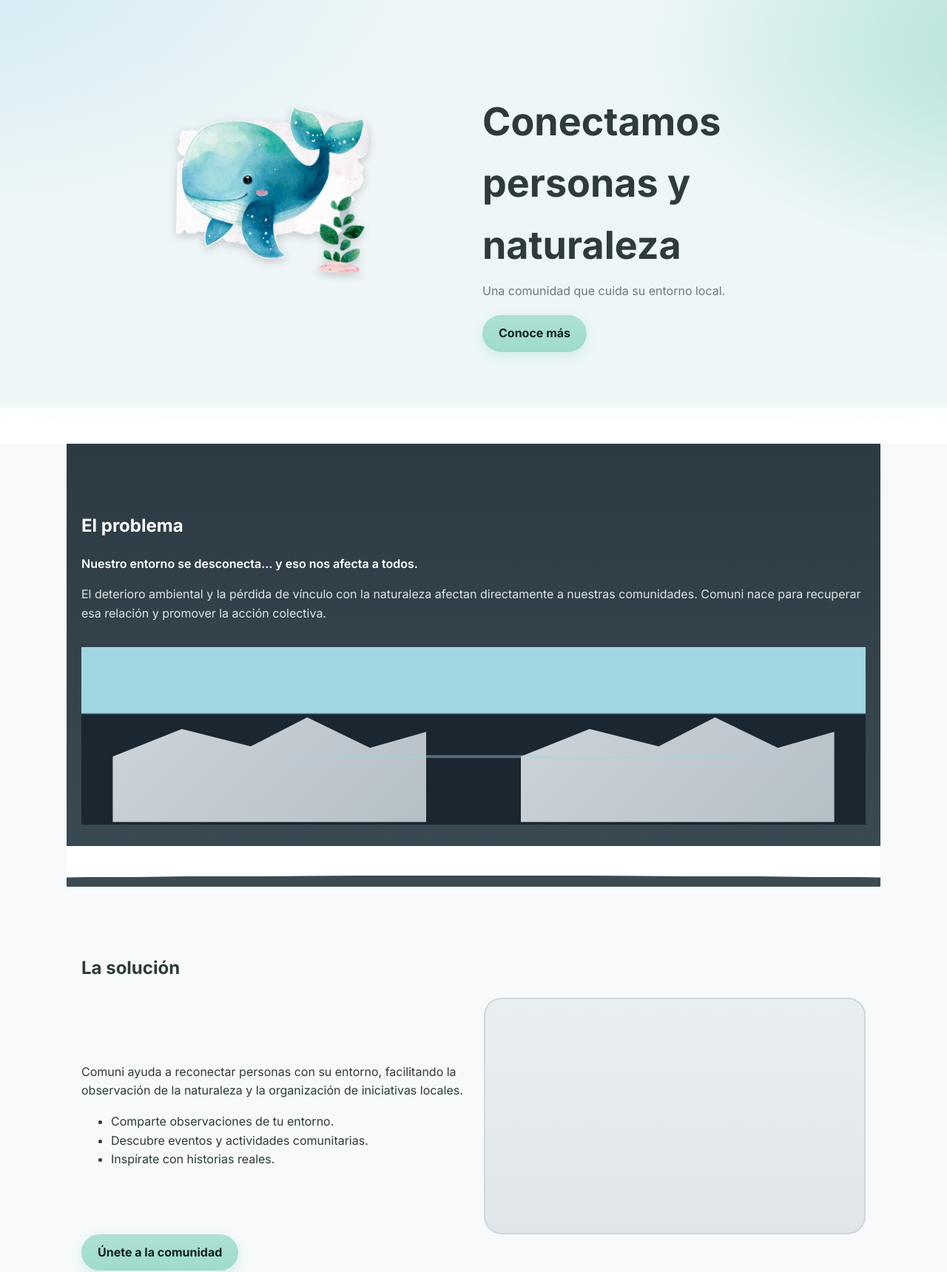
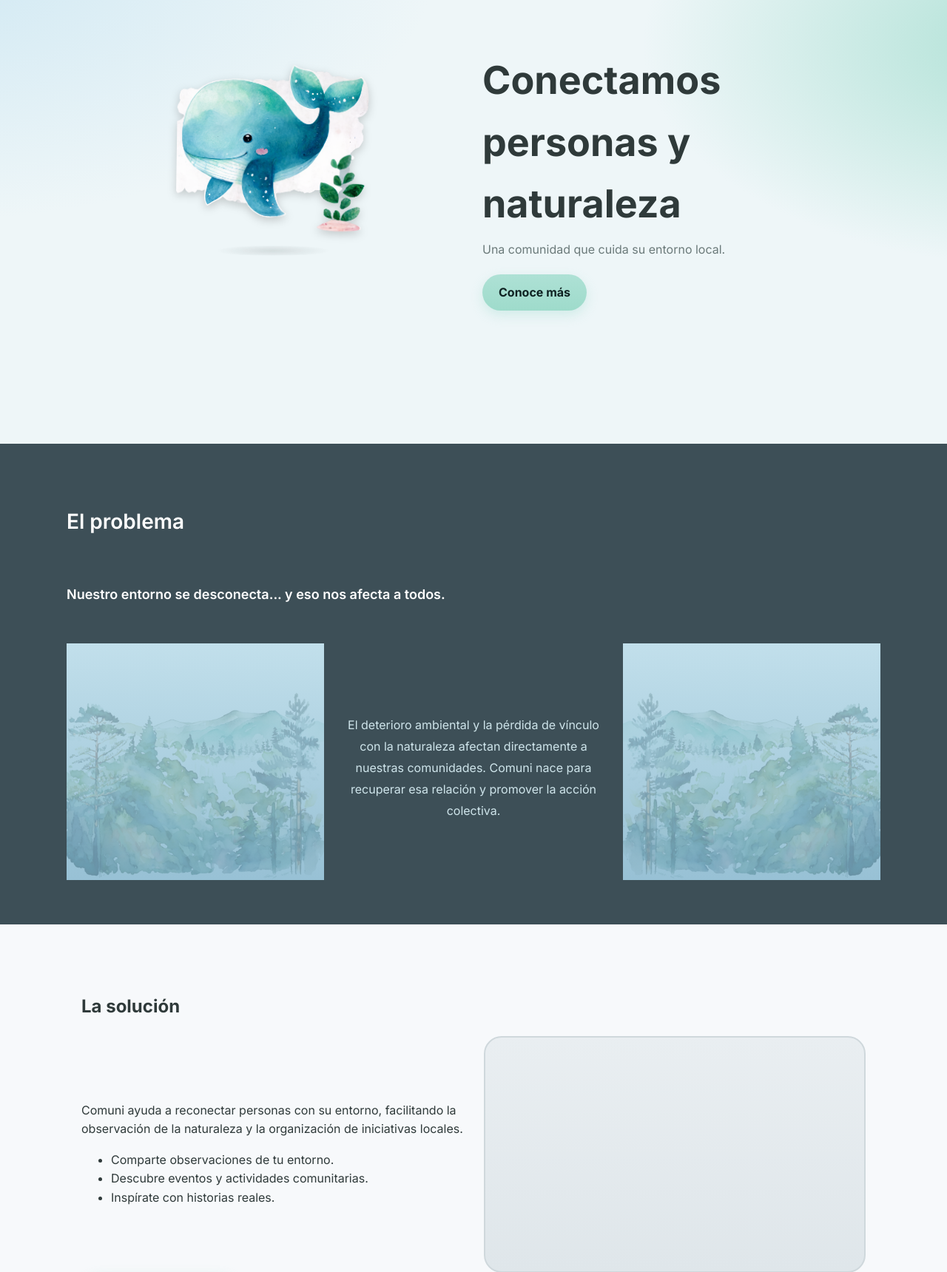
Before and after one commit to AGuerrav/ComuniApp_Landing, a PHP site: page / in a window 1280 px wide. Shown: the part 47-1767 px from the top of the page at 74% size. Run offline with PHP 8.4, Linux system fonts and the light colour scheme.

Commit message:
Refactor whale section and implement problem section layout

```diff
--- a/Vistas/css/main.css
+++ b/Vistas/css/main.css
@@ -78,22 +78,26 @@ body{
 /* -------- BALLENA FLOTANTE -------- */
 /* ---------- BALLENA FLOTANTE + SOMBRA ---------- */
 /* ---------- BALLENA FLOTANTE + SOMBRA ---------- */
-.whale-float {
+.whale-container {
   width: 260px;
   max-width: 90%;
+  margin: 0 auto 30px;
+  position: relative;
+}
+
+.whale-float {
+  width: 100%;
   display: block;
-  margin: 0 auto 30px; /* Añade margen inferior para la sombra */
-  position: relative;
   animation: floatWhale 6s ease-in-out infinite alternate;
   filter: drop-shadow(0 4px 6px rgba(0,0,0,0.18));
 }
 
 /* Sombra debajo de la ballena */
-.whale-float::after {
+.whale-container::after {
   content: "";
   position: absolute;
   left: 50%;
-  bottom: -20px; /* Posición fuera del elemento */
+  bottom: -20px;
   transform: translateX(-50%);
   width: 70%;
   height: 16px;
@@ -119,7 +123,7 @@ body{
 }
 
 
-/* ---------- OLAS ---------- */
+/* ---------- OLAS ----------
 .wave,.wave--up,.wave--layer{
   position:absolute;left:0;right:0;height:56px;
 }
@@ -142,14 +146,14 @@ body{
 .wave--up{
   bottom:-1px;
   background:radial-gradient(200% 80% at 50% 120%, transparent 60%, #fff 61%);
-}
+} */
 
 /* ---------- TIPOS DE TEXTO ---------- */
 .lead{font-weight:600;margin-top:0}
 .muted{color:#dde5e7}
 
 /* ---------- ICEBERG ---------- */
-.iceberg{
+/* .iceberg{
   height:240px;
   position:relative;
   margin:32px 0 12px;
@@ -186,7 +190,135 @@ body{
 @keyframes floatIce{
   0%{transform:translateY(0)}
   100%{transform:translateY(-4px)}
+} */
+
+
+
+/* ----------- SECCIÓN EL PROBLEMA (estilo Sift) ----------- */
+/* .section--problem{
+  position:relative;
+  padding:96px 20px 80px;
+  background:#28354a;
+  color:#fff;
 }
+
+.section--problem .problem-inner{
+  max-width:900px;
+  margin:0 auto;
+  text-align:center;
+}
+
+.section--problem h2{
+  font-size:1.8rem;
+  margin-bottom:12px;
+}
+
+.section--problem .lead{
+  font-size:1.2rem;
+  margin-bottom:16px;
+}
+
+.section--problem .muted{
+  color:#dde5e7;
+  margin-bottom:32px;
+}
+
+.problem-illustration{
+  height:260px;
+  border-radius:32px 32px 0 0;
+  background:
+    linear-gradient(180deg, rgba(9,16,28,0.1), rgba(9,16,28,0.75)),
+    url("../img/Forest.png") center bottom / cover no-repeat;
+  box-shadow:0 -18px 40px rgba(0,0,0,0.45);
+  position:relative;
+  overflow:hidden;
+} */
+
+   /* pequeña “línea de horizonte” semitransparente como en el iceberg */
+/* .problem-illustration::after{
+  content:"";
+  position:absolute;
+  left:0;right:0;
+  top:52%;
+  height:1px;
+  background:linear-gradient(90deg, transparent, rgba(199,236,244,0.5), transparent);
+  opacity:.6;
+} */
+
+/* ---------- EL PROBLEMA ---------- */
+/* ---------- EL PROBLEMA ---------- */
+.problem-section {
+  background: #3d4f57;
+  color: #fff;
+  padding: 60px 20px;
+}
+
+.problem-section__content {
+  max-width: 1100px;
+  margin: 0 auto;
+  display: grid;
+  grid-template-columns: 1fr 1fr 1fr;
+  gap: 28px;
+  align-items: center;
+}
+
+.problem-section h2 {
+  font-size: 28px;
+  margin-bottom: 16px;
+  font-weight: 600;
+  grid-column: 1 / -1;
+}
+
+.problem-section__subtitle {
+  font-size: 18px;
+  font-weight: 600;
+  margin-bottom: 24px;
+  color: #fff;
+  grid-column: 1 / -1;
+}
+
+.problem-section__text {
+  font-size: 16px;
+  line-height: 1.8;
+  color: #cfe5eb;
+  margin-bottom: 0;
+  grid-column: 2;
+  text-align: center;
+}
+
+.problem-iceberg-left {
+  width: 100%;
+  height: 320px;
+  background: linear-gradient(180deg, rgba(179, 217, 232, 0.8) 0%, rgba(127, 179, 204, 0.8) 100%),
+              url("Vistas/img/Forest.png") center / cover no-repeat;
+  border-radius: 0;
+  position: relative;
+}
+
+.problem-iceberg-right {
+  width: 100%;
+  height: 320px;
+  background: linear-gradient(180deg, rgba(179, 217, 232, 0.8) 0%, rgba(127, 179, 204, 0.8) 100%),
+              url("Vistas/img/Forest.png") center / cover no-repeat;
+  border-radius: 0;
+  position: relative;
+  transform: scaleX(-1);
+}
+
+/* ---------- RESPONSIVE ---------- */
+@media(max-width:900px){
+  .problem-section__content {
+    grid-template-columns: 1fr;
+  }
+  .problem-section__text {
+    grid-column: 1;
+  }
+  .problem-iceberg-left,
+  .problem-iceberg-right {
+    height: 200px;
+  }
+}
+
 
 /* ---------- SOLUCIÓN ---------- */
 .grid-2{
--- a/index.php
+++ b/index.php
@@ -35,7 +35,9 @@
 
         <!-- Ballena -->
         <div class="hero__illu" aria-hidden="true">
+          <div class="whale-container">
             <img src="Vistas/img/Whale.png" alt="Ballena Comuni" class="whale-float">
+          </div>
         </div>
 
         <!-- Texto -->
@@ -53,23 +55,42 @@
     </section>
 
     <!-- 2) EL PROBLEMA -->
-    <section id="problema" class="section section--dark" aria-labelledby="t-problema">
+    <!-- <section id="problema" class="section section--problem" aria-labelledby="t-problema">
+      <div class="problem-inner">
         <h2 id="t-problema" class="reveal">El problema</h2>
-      <p class="lead reveal">Nuestro entorno se desconecta… y eso nos afecta a todos.</p>
+
+        <p class="lead reveal">
+          Nuestro entorno se desconecta… y eso nos afecta a todos.
+        </p>
 
         <p class="muted reveal">
           El deterioro ambiental y la pérdida de vínculo con la naturaleza afectan directamente a nuestras comunidades.
           Comuni nace para recuperar esa relación y promover la acción colectiva.
         </p>
 
-      <!-- Iceberg simbólico -->
-      <div class="iceberg reveal" aria-hidden="true">
-        <div class="mount left"></div>
-        <div class="mount right"></div>
+
+        <div class="problem-illustration reveal"
+             role="img"
+             aria-label="Paisaje de bosque y montañas en acuarela">
         </div>
+      </div>
+    </section> -->
 
-      <div class="wave wave--up"></div>
+    <section class="problem-section">
+  <div class="problem-section__content">
+    <h2>El problema</h2>
+    <p class="problem-section__subtitle">Nuestro entorno se desconecta... y eso nos afecta a todos.</p>
+
+    <div class="problem-iceberg-left"></div>
+
+    <p class="problem-section__text">
+      El deterioro ambiental y la pérdida de vínculo con la naturaleza afectan directamente a nuestras comunidades. Comuni nace para recuperar esa relación y promover la acción colectiva.
+    </p>
+
+    <div class="problem-iceberg-right"></div>
+  </div>
 </section>
+
 
     <!-- 3) LA SOLUCIÓN -->
     <section id="solucion" class="section" aria-labelledby="t-solucion">
```
Lines whose indentation alone changed are shown as unchanged.
